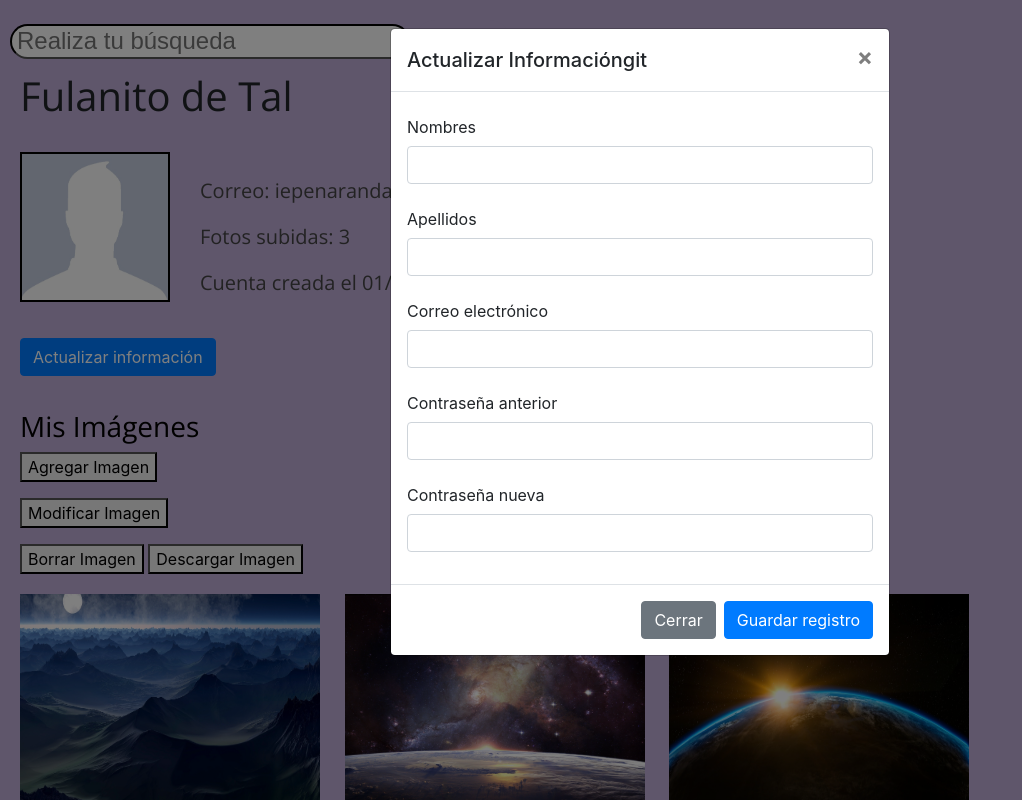
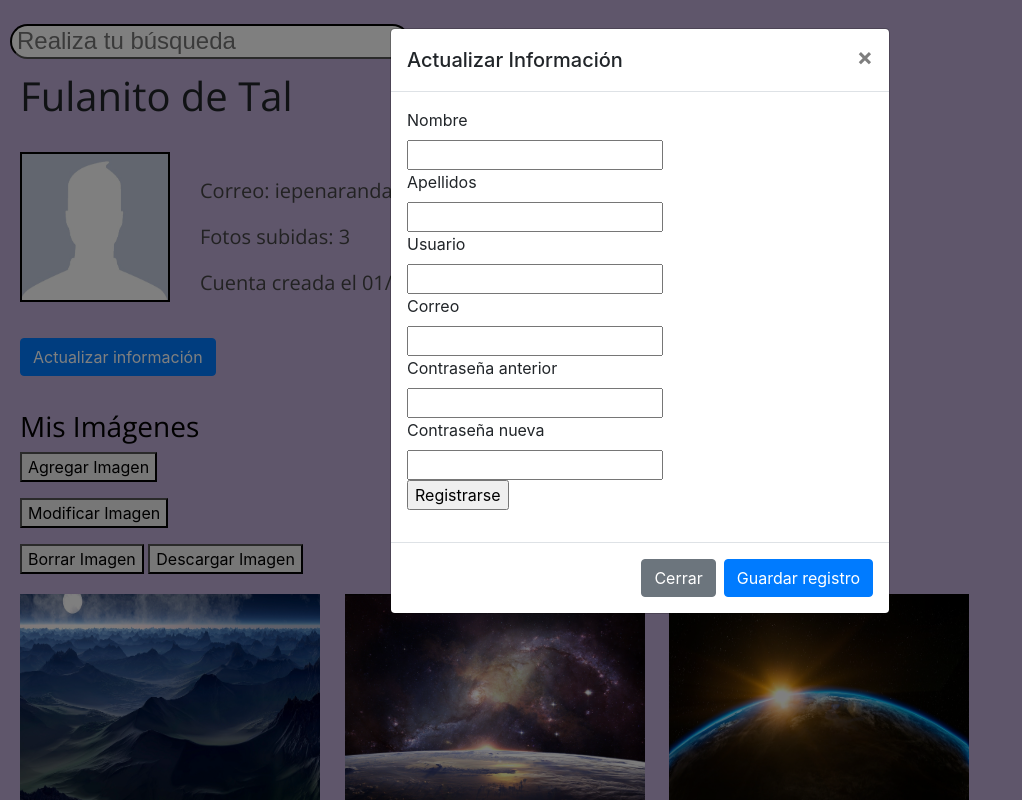
Before and after one commit to lauarte123/Proyecto-Ciclo-3, a Flask app: page /perfil in a window 1280 px wide, after a click on "Actualizar información". Shown: the whole page, without its empty margins (0-1022 px from the left). Run offline with Flask 2, Linux system fonts and the light colour scheme; some web fonts are replaced.

Commit message:
12-12-20 Cambios en editar usuario

```diff
--- a/app.py
+++ b/app.py
@@ -3,7 +3,7 @@ import os
 import yagmail as yagmail
 import utils
 import secrets
-from forms import FormInicio, FormRegistro, FormContraseña
+from forms import FormInicio, FormRegistro, FormContraseña, FormActualizarUsuario
 import sqlite3
 from sqlite3 import Error
 
@@ -72,10 +72,34 @@ def login():
 
 @app.route("/perfil")
 def perfil():
+    form = FormActualizarUsuario()
     nombre = "Fulanito de Tal"
     correo = "iepenaranda@uninorte.edu.co"
     cantidad = 3
-    return render_template('Profile.html', nombre=nombre, correo=correo, cantidad=cantidad)
+    return render_template('Profile.html', nombre=nombre, correo=correo, cantidad=cantidad, form_actualizar_usuario=form)
+
+@app.route("/actualizarInformacion", methods=('GET', 'POST'))
+def actualizarInformacion():
+    form = FormActualizarUsuario()
+    if form.validate_on_submit():
+        nombres = form.nombre.data
+        apellidos =form.apellidos.data
+        usuario = form.usuario.data
+        email = form.correo.data
+        contraseñaAnterior = form.contraseñaAnterior.data
+        contraseñaNueva = form.contraseñaNueva.data
+        #Validación datos usuario
+        listaUsuario = sql_select_usuarios()
+        tamañoLista=len(listaUsuario)
+        for i in range (tamañoLista):
+            if usuario == listaUsuario[i][0] and contraseñaAnterior == listaUsuario[i][4]:
+                sql_edit_usuarios(usuario, nombres, apellidos, email, contraseñaNueva)
+                return 'Usuario actualizado'
+            else:
+                continue
+    return redirect('/perfil')
+
+
 
 @app.route("/crear", methods=('GET', 'POST'))
 def crear():
@@ -131,8 +155,8 @@ def sql_select_usuarios():
     except Error:
         print(Error)
 
-def sql_edit_usuarios(id, usuario, nombres, apellidos, correo, contraseña):
-    query = "update usuario set usuario='" + usuario + "', nombres='" + nombres + "', apellidos='" + apellidos + "', correo= '" + correo+ "', contraseña = '" + contraseña + "' where id = "+ id + ";"
+def sql_edit_usuarios(usuario, nombres, apellidos, correo, contraseña):
+    query = "update usuario set nombres='" + nombres + "', apellidos='" + apellidos + "', correo= '" + correo+ "', contraseña = '" + contraseña + "' where usuario = '"+ usuario + "';"
     try:
         con = sql_connection()
         cursorObj = con.cursor()
--- a/forms.py
+++ b/forms.py
@@ -21,3 +21,12 @@ class FormContraseña(FlaskForm):
     usuario = StringField('Usuario', validators=[DataRequired(message="No dejar vacío")])
     correo = EmailField('Correo', validators=[DataRequired(message="No dejar vacío")])
     enviar = SubmitField('Enviar')
+
+class FormActualizarUsuario(FlaskForm):
+    nombre = StringField('Nombre', validators=[DataRequired(message="No dejar vacío")])
+    apellidos = StringField('Apellidos', validators=[DataRequired(message="No dejar vacío")])
+    usuario = StringField('Usuario', validators=[DataRequired(message="No dejar vacío")])
+    correo = EmailField('Correo', validators=[DataRequired(message="No dejar vacío")])
+    contraseñaAnterior = PasswordField('Contraseña anterior', validators=[DataRequired(message="No dejar vacío")])
+    contraseñaNueva = PasswordField('Contraseña nueva', validators=[DataRequired(message="No dejar vacío")])
+    enviar = SubmitField('Registrarse')
--- a/templates/Profile.html
+++ b/templates/Profile.html
@@ -71,14 +71,41 @@
             <div class="modal-dialog">
                 <div class="modal-content">
                     <div class="modal-header">
-                        <h5 class="modal-title" id="exampleModalLabel">Actualizar Informacióngit</h5>
+                        <h5 class="modal-title" id="exampleModalLabel">Actualizar Información</h5>
                         <button type="button" class="close" data-dismiss="modal" aria-label="Close">
                             <span aria-hidden="true">&times;</span>
                         </button>
                     </div>
                     <div class="modal-body">
-                        <form>
-                            <div class="form-group">
+                        <form method="POST" action="{{ url_for('actualizarInformacion')}}">
+
+                            {{ form_actualizar_usuario.hidden_tag() }}
+                            {{ form_actualizar_usuario.nombre.label }}
+                            <br/>
+                            {{ form_actualizar_usuario.nombre }}
+                            <br/>
+                            {{ form_actualizar_usuario.apellidos.label }}
+                            <br/>
+                            {{ form_actualizar_usuario.apellidos }}
+                            <br/>
+                            {{ form_actualizar_usuario.usuario.label }}
+                            <br/>
+                            {{ form_actualizar_usuario.usuario }}
+                            <br/>
+                            {{ form_actualizar_usuario.correo.label }}
+                            <br/>
+                            {{ form_actualizar_usuario.correo }}
+                            <br/>
+                            {{ form_actualizar_usuario.contraseñaAnterior.label }}
+                            <br/>
+                            {{ form_actualizar_usuario.contraseñaAnterior }}
+                            <br>
+                            {{ form_actualizar_usuario.contraseñaNueva.label }}
+                            <br/>
+                            {{ form_actualizar_usuario.contraseñaNueva }}
+                            <br/>
+                            {{ form_actualizar_usuario.enviar }}
+                            <!-- <div class="form-group">
                                 <label for="recipient-name" class="col-form-label">Nombres</label>
                                 <input type="text" class="form-control" id="recipient-name">
                             </div>
@@ -97,7 +124,7 @@
                             <div class="form-group">
                                 <label for="recipient-contraseña" class="col-form-label">Contraseña nueva</label>
                                 <input type="text" class="form-control" id="recipient-contraseña">
-                            </div>
+                            </div> -->
                         </form>
                     </div>
                     <div class="modal-footer">
```
Also changed, not shown: database.db.
